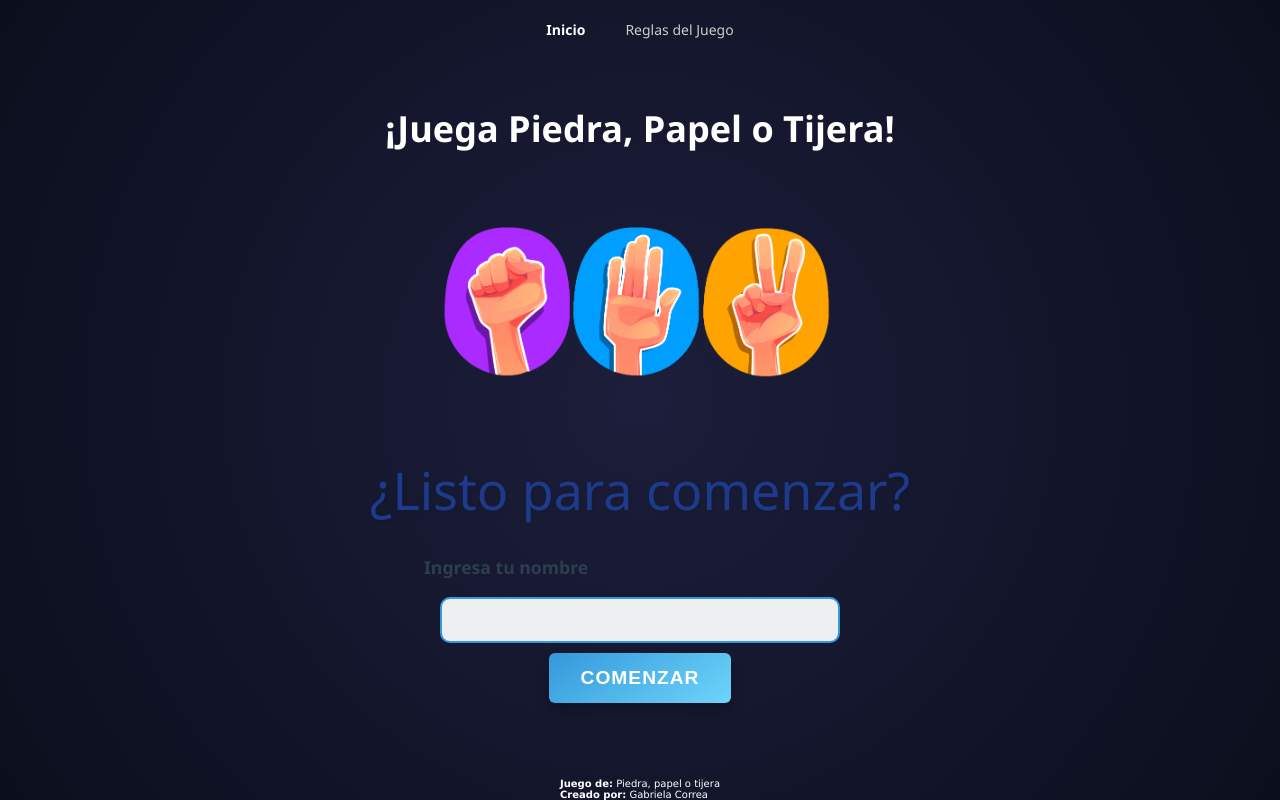
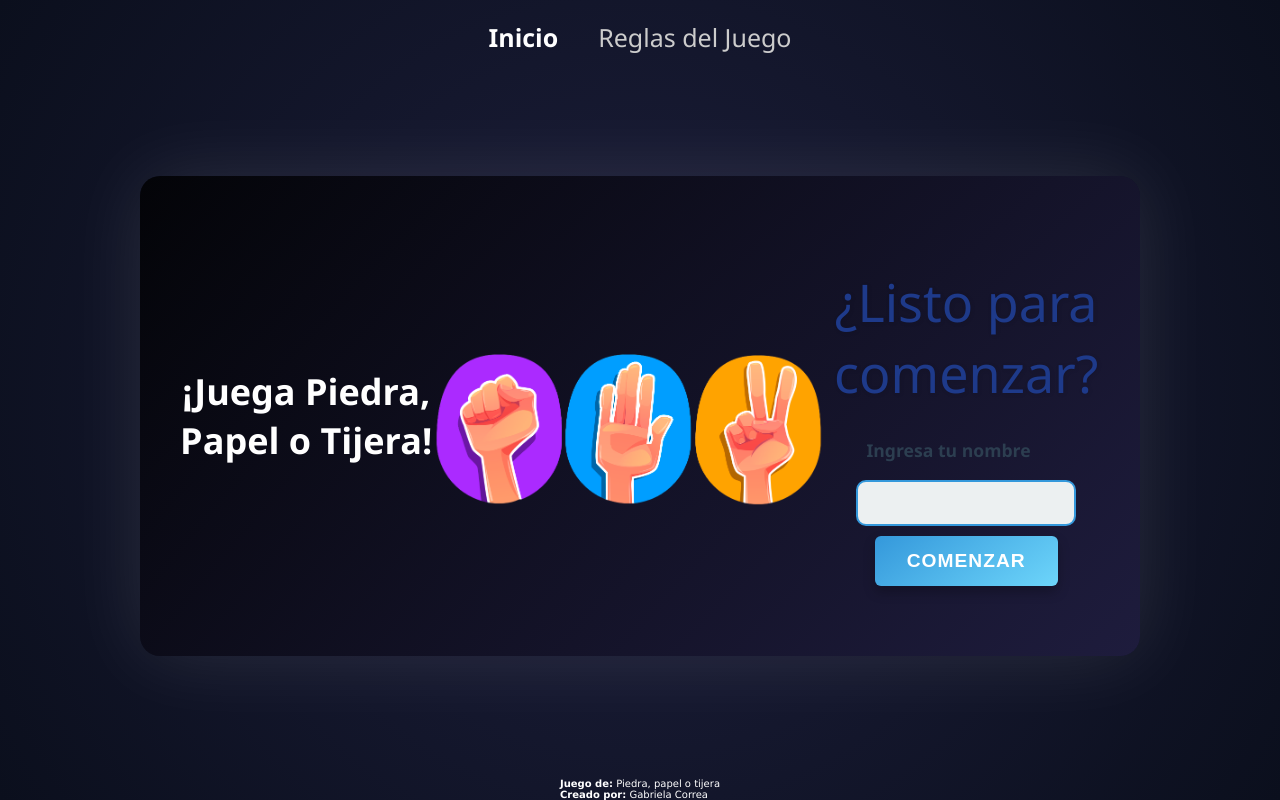
Before and after one commit to gabrielacorreac/game, a plain HTML site: page piedrapapelotijera/index.html in a window 1280 px wide. Drawn offline with Linux system fonts and the light colour scheme.

Commit message:
Mejoras en diseño
Mejora en diseño, aplicación de estilos y ampliación de tamaño de letras en el nav.

```diff
--- a/piedrapapelotijera/index.html
+++ b/piedrapapelotijera/index.html
@@ -11,6 +11,7 @@
         <a href="#">Inicio</a>
         <a href="#">Reglas del Juego</a>
       </nav>
+      <div class="container">
         <h1>¡Juega Piedra, Papel o Tijera!</h1>
         <img id= "logo" src="./assets/logo.png" alt="" style="height: fit-content;">
     <section class="container-formulario" id="pantalla-inicio">
@@ -23,6 +24,7 @@
             </div>
         </form>
     </section>
+      </div>
 
 <header class="container-puntos" style="display: none;">
     <div class="puntos">
--- a/piedrapapelotijera/style.css
+++ b/piedrapapelotijera/style.css
@@ -36,13 +36,37 @@ nav {
   nav a {
     color: #ccc;
     text-decoration: none;
-    font-size: 14px;
+    font-size: 25px;
   }
 
   nav a:first-child {
     color: white;
     font-weight: bold;
   }
+
+nav a:hover {
+    color: #fff;
+    text-decoration: underline;
+  }
+nav a.active {
+    color: #fff;
+    font-weight: bold;
+  }
+
+  .container {
+    display: flex;
+    align-items: center;
+    justify-content: space-between;
+    padding: 50px 40px;
+    position: relative;
+    background: linear-gradient(135deg, #000000cc, #1e1c3d);
+    border-radius: 20px;
+    margin: 40px auto;
+    width: 90%;
+    max-width: 1000px;
+    box-shadow: 0 0 80px rgba(255, 255, 255, 0.1);
+  }
+
 
 h2 {
     font-size: 28px;
```
Lines whose indentation alone changed are shown as unchanged.
